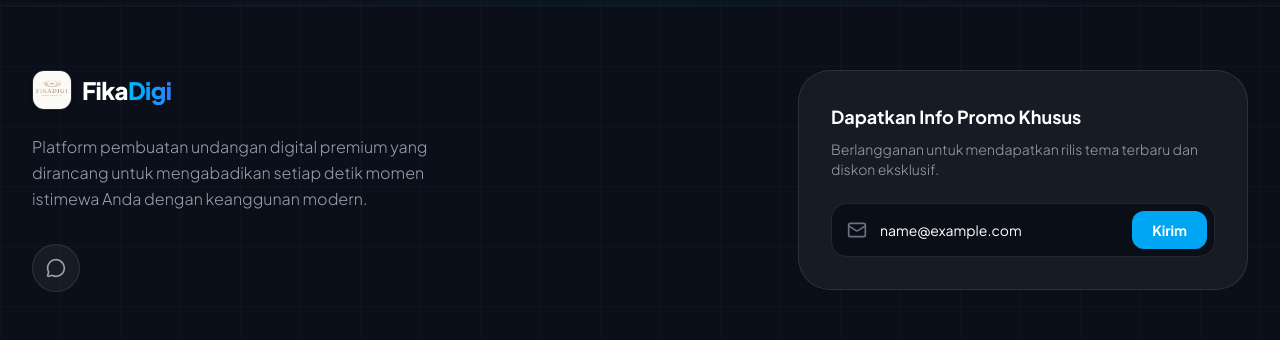
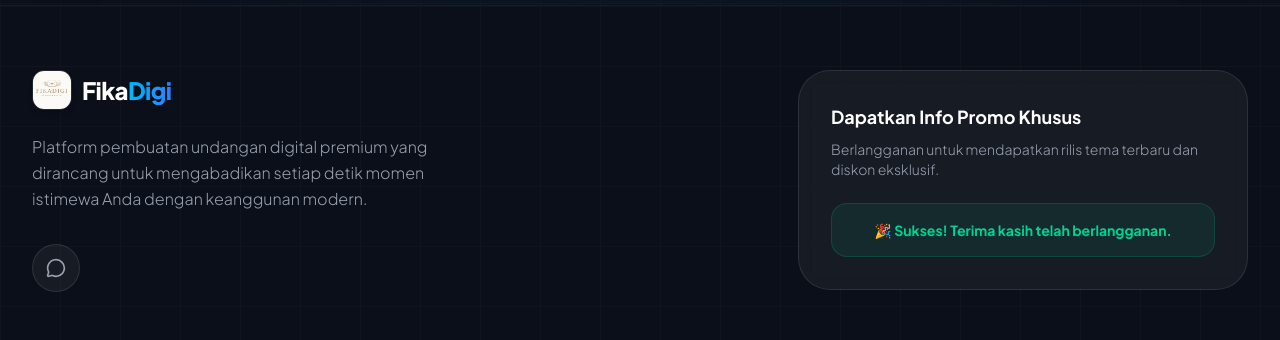
Before and after one commit to ivankafi03/undangan-digital, a Next.js app: page / in a window 1280 px wide. Both pictures are taken after typing "name@example.com" into the empty fields and a click on the button "Kirim". Shown: the part 5452-5792 px from the top of the page. Built offline with nearby package versions, Linux system fonts and the light colour scheme; no server answers; the database is empty.

Commit message:
feat: make newsletter subscription form active and functional with react state

```diff
--- a/src/components/Footer.tsx
+++ b/src/components/Footer.tsx
@@ -1,8 +1,12 @@
 "use client";
 
+import { useState } from "react";
 import { Instagram, MessageCircle, Mail, Facebook, Youtube, Presentation } from "lucide-react";
 
 export default function Footer({ waNumber, setting }: { waNumber: string, setting: any }) {
+    const [email, setEmail] = useState("");
+    const [isSubscribed, setIsSubscribed] = useState(false);
+
     const navLinks = [
         { label: "Beranda", href: "/#home" },
         { label: "Katalog Tema", href: "/#katalog" },
@@ -69,19 +73,34 @@ export default function Footer({ waNumber, setting }: { waNumber: string, settin
                     <div className="w-full lg:w-[450px] bg-white/5 p-8 rounded-[32px] border border-white/10 backdrop-blur-sm">
                         <h4 className="text-lg font-bold text-white mb-2">Dapatkan Info Promo Khusus</h4>
                         <p className="text-gray-400 text-sm mb-6 font-light">Berlangganan untuk mendapatkan rilis tema terbaru dan diskon eksklusif.</p>
-                        <form className="relative flex items-center" onSubmit={(e) => e.preventDefault()}>
+
+                        {isSubscribed ? (
+                            <div className="p-4 bg-emerald-500/10 border border-emerald-500/20 text-emerald-400 rounded-2xl text-sm font-bold text-center animate-fade-in flex items-center justify-center gap-2">
+                                <span>🎉 Sukses! Terima kasih telah berlangganan.</span>
+                            </div>
+                        ) : (
+                            <form className="relative flex items-center" onSubmit={(e) => {
+                                e.preventDefault();
+                                if (email.trim()) {
+                                    setIsSubscribed(true);
+                                }
+                            }}>
                                 <div className="absolute left-4 text-gray-500">
                                     <Mail className="w-5 h-5" />
                                 </div>
                                 <input
                                     type="email"
+                                    required
+                                    value={email}
+                                    onChange={(e) => setEmail(e.target.value)}
                                     placeholder="Alamat email Anda"
                                     className="w-full bg-[#0A0E17] border border-white/10 rounded-2xl py-4 pl-12 pr-32 text-sm text-white focus:outline-none focus:border-sky-500/50 focus:ring-1 focus:ring-sky-500/50 transition-all placeholder:text-gray-600"
                                 />
-                            <button className="absolute right-2 top-2 bottom-2 bg-sky-500 text-white px-5 rounded-xl text-sm font-bold hover:bg-sky-400 transition-colors flex items-center gap-2">
+                                <button type="submit" className="absolute right-2 top-2 bottom-2 bg-sky-500 text-white px-5 rounded-xl text-sm font-bold hover:bg-sky-400 transition-colors flex items-center gap-2">
                                     Kirim
                                 </button>
                             </form>
+                        )}
                     </div>
                 </div>
 
```
Lines whose indentation alone changed are shown as unchanged.
